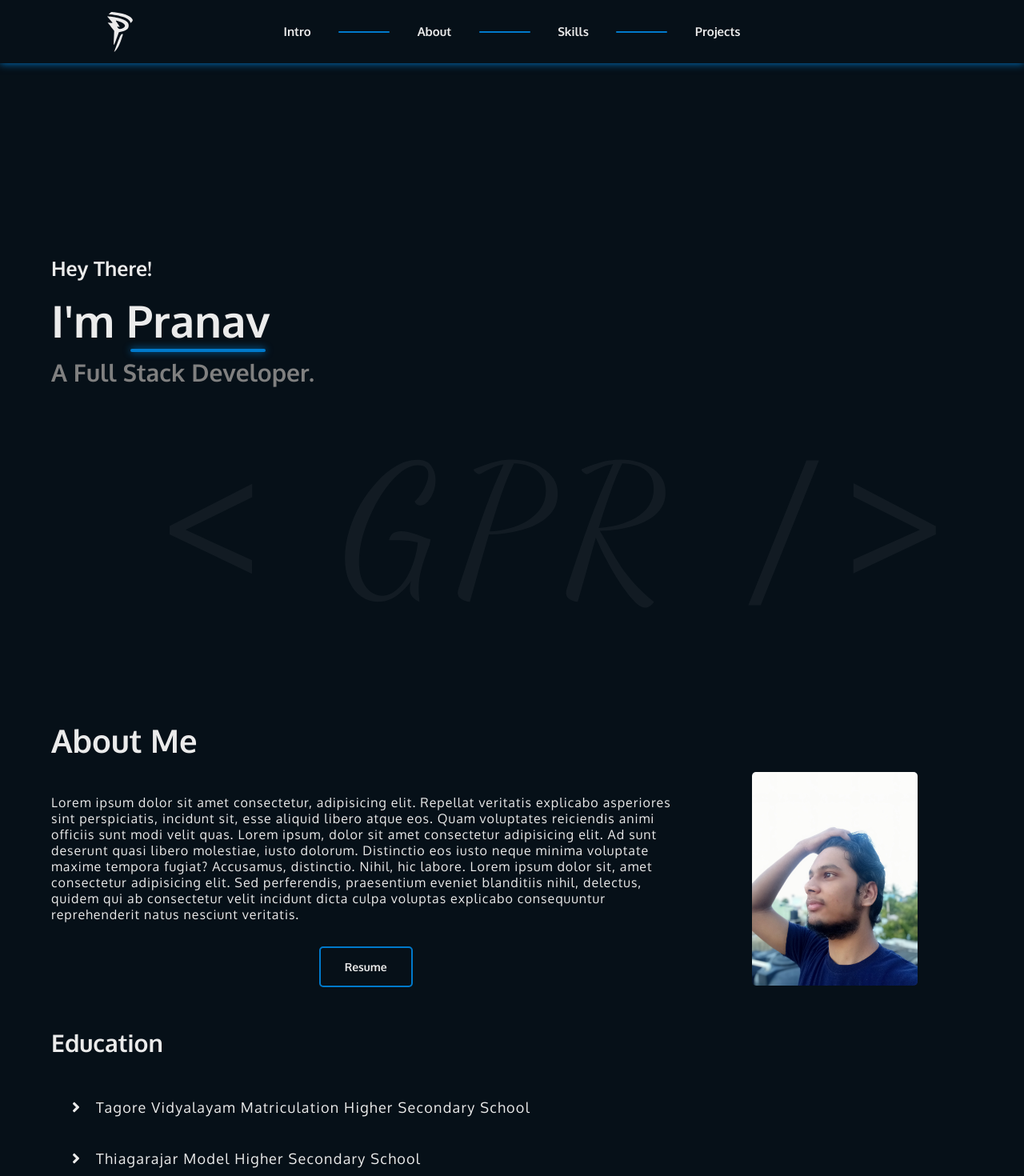
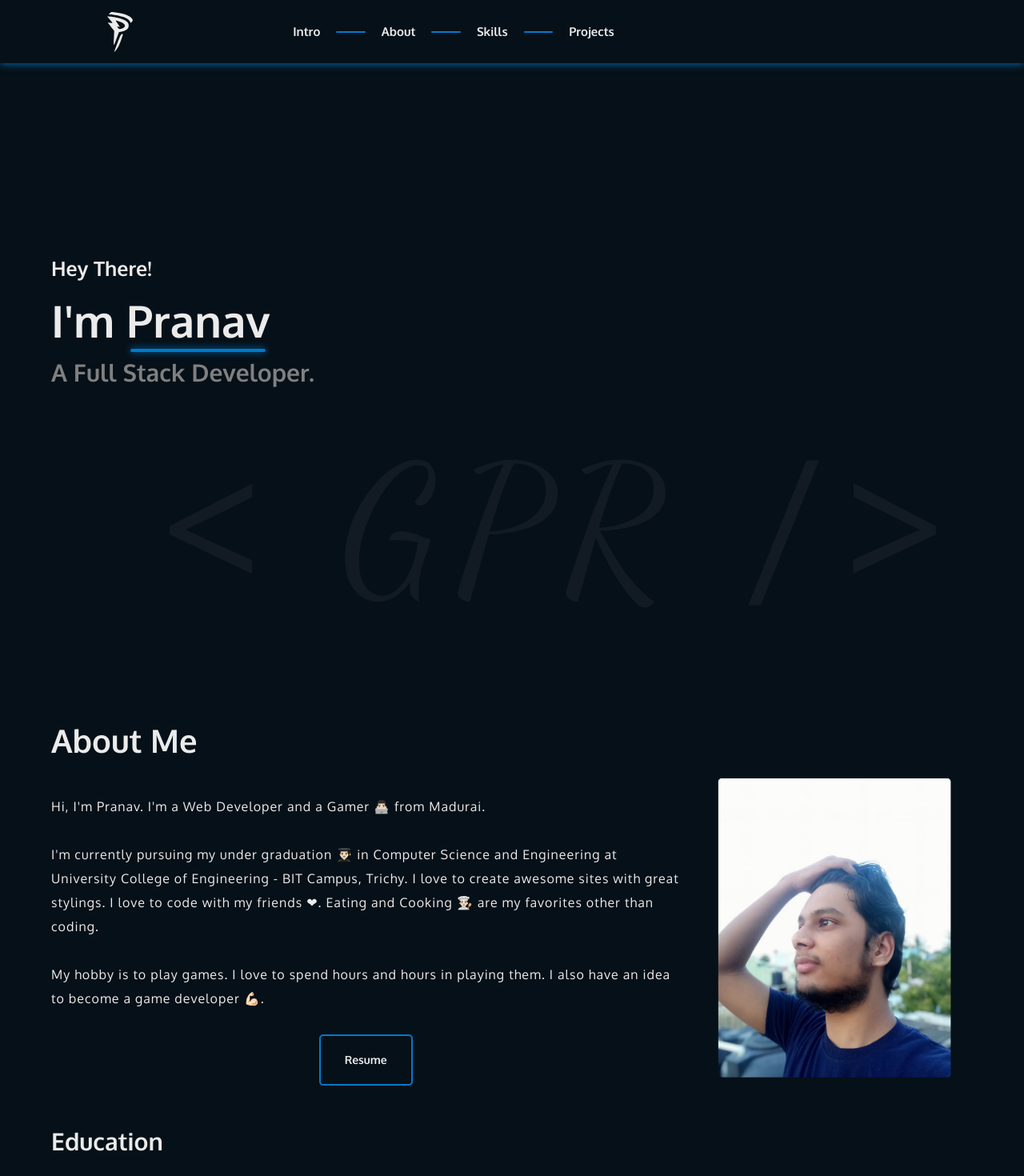
Before and after one commit to PranavGPR/Portfolio, a Next.js app: page / in a window 1280 px wide. Shown: the top 1470 px of the page at 80% size. Built offline with nearby package versions, Linux system fonts and the light colour scheme.

Commit message:
basic prototype completed

```diff
--- a/src/components/Accordion/accordion.module.scss
+++ b/src/components/Accordion/accordion.module.scss
@@ -28,6 +28,10 @@
     flex: 1 1 50%;
     font-size: 1.8rem;
     letter-spacing: 1.25px;
+
+    @media only screen and (max-width: 400px) {
+      flex: 1 1 90%;
+    }
   }
   .type,
   .tech {
@@ -35,6 +39,11 @@
     font-family: $font-code;
     font-size: 1.3rem;
     font-weight: 400;
+
+    @media only screen and (max-width: 400px) {
+      flex: 1 1 50%;
+      margin-top: 2rem;
+    }
   }
   .type {
     text-align: left;
@@ -53,6 +62,10 @@
       padding: 3rem 0 2rem;
       font-size: 1.5rem;
       letter-spacing: 1px;
+
+      @media screen and (max-width: 400px) {
+        padding: 1rem 0;
+      }
     }
 
     .actions {
--- a/src/components/Navbar/Navbar.tsx
+++ b/src/components/Navbar/Navbar.tsx
@@ -1,18 +1,7 @@
 import Link from "next/link";
 import { motion } from "framer-motion";
 import styles from "./navbar.module.scss";
-
-const svgVariants = {
-  // hidden: {
-  //   rotate: -180,
-  // },
-  // visible: {
-  //   rotate: 0,
-  //   transition: {
-  //     duration: 1,
-  //   },
-  // },
-};
+import { useRef } from "react";
 
 const pathVariants = {
   hidden: {
@@ -28,14 +17,13 @@ const pathVariants = {
 };
 
 export default function Navbar() {
+  const check = useRef(null);
+
   return (
     <nav className={styles.nav}>
       <Link href='/'>
         <motion.svg
           className={styles.nav__logo}
-          variants={svgVariants}
-          initial='hidden'
-          animate='visible'
           width='40'
           height='70'
           viewBox='0 0 70 110'
@@ -44,18 +32,35 @@ export default function Navbar() {
         >
           <motion.path
             variants={pathVariants}
+            initial='hidden'
+            animate='visible'
             d='M19.04 109.714C19.3285 108.6 23.5114 97.3188 28.1271 84.7842C34.6179 67.5143 37.3585 61.8041 39.5221 60.9685C41.3972 60.2721 42.6953 60.5507 42.9838 61.5256C43.1281 62.3612 40.3875 70.7176 36.9257 80.1882C32.3101 92.4442 28.7041 99.2686 24.3769 104.561C21.0593 108.6 18.6073 110.828 19.04 109.714Z'
           />
           <motion.path
             variants={pathVariants}
+            initial='hidden'
+            animate='visible'
             d='M18.1742 72.8077L19.0397 51.9168L14.1355 45.6495C11.395 42.1677 7.35624 37.0146 5.19264 34.2291L1.15392 28.9367L7.78896 29.7724C11.395 30.3295 14.424 30.3295 14.424 29.9116C14.424 29.4938 11.2507 25.4549 7.212 20.9982C3.31752 16.5414 0 12.5025 0 12.0847C0 11.1098 17.0203 13.1989 28.5595 15.8451C53.3688 21.2767 62.8887 30.3295 57.696 43.4211C55.9651 48.0171 48.8974 52.0561 39.3775 54.1451L32.0213 55.8164L26.5402 70.5794C17.0203 96.4841 17.1646 96.4841 18.1742 72.8077ZM42.6951 44.8139C52.0707 40.4964 50.3398 33.3935 38.5121 28.2404C34.3291 26.5691 29.1365 24.6193 26.9729 24.2015C22.3572 23.2265 22.3572 22.948 28.848 32.4186C35.3388 41.7499 35.1946 41.6106 31.1559 40.6357C26.8286 39.6608 26.3959 40.9142 29.8577 44.5353C32.7425 47.5993 36.3485 47.7386 42.6951 44.8139Z'
           />
           <motion.path
             variants={pathVariants}
+            initial='hidden'
+            animate='visible'
             d='M62.8887 26.9835C61.7347 22.3875 54.09 16.9558 44.2817 13.6133C36.06 10.8278 13.9913 6.6496 7.35623 6.6496H3.60599L7.35623 3.0285C11.1065 -0.592594 11.2507 -0.592594 22.5014 1.07868C50.9167 5.1176 66.7831 11.942 69.8122 21.4125C70.3891 23.3624 69.6679 25.1729 67.2159 27.4013L63.7541 30.4653L62.8887 26.9835Z'
           />
         </motion.svg>
       </Link>
+      <div className={styles.nav__items_container}>
+        <input
+          ref={check}
+          type='checkbox'
+          className={styles.nav__check}
+          id='nav__check'
+        />
+        <label htmlFor='nav__check' className={styles.nav__toggle}>
+          &nbsp;
+        </label>
+
         <ul className={styles.nav__items}>
           <li className={styles.nav__list}>
             <Link href='/'>Intro</Link>
@@ -73,6 +78,7 @@ export default function Navbar() {
             <Link href='/#projects'>Projects</Link>
           </li>
         </ul>
+      </div>
     </nav>
   );
 }
--- a/src/components/Navbar/navbar.module.scss
+++ b/src/components/Navbar/navbar.module.scss
@@ -15,6 +15,11 @@
   z-index: 100;
   box-shadow: 0px 0px 10px rgba($color-primary, 1);
 
+  @include respond(phone-large) {
+    padding: 4rem 0;
+    justify-content: flex-end;
+  }
+
   &__logo {
     position: absolute;
     top: 1.5rem;
@@ -26,16 +31,115 @@
     & > path {
       fill: $color-textcolor;
     }
+
+    @include respond(tab-port) {
+      left: 6rem;
+    }
+
+    @include respond(phone) {
+      left: 5rem;
+      top: 2rem;
+    }
+  }
+
+  &__check {
+    display: none;
+  }
+
+  &__toggle {
+    display: none;
+
+    @include respond(phone-large) {
+      border: none;
+      width: 2rem;
+      height: 2px;
+      display: inline-block;
+      margin-right: 8rem;
+      background-color: $color-primary;
+      position: relative;
+
+      transition: all 0.2s;
+      cursor: pointer;
+
+      &::before,
+      &::after {
+        height: 2px;
+        background-color: $color-primary;
+        display: inline-block;
+        position: absolute;
+        content: "";
+        left: 0;
+        cursor: pointer;
+
+        transition: all 0.2s;
+      }
+
+      &::before {
+        top: -0.8rem;
+        width: 3rem;
+      }
+
+      &::after {
+        top: 0.8rem;
+        width: 3rem;
+      }
+    }
+  }
+
+  &__check:checked + &__toggle {
+    transform: scaleX(1.3);
+
+    &::after {
+      transform: rotate(45deg) scaleX(0.5) translate(0, 1rem);
+      top: -1px;
+      left: -2px;
+    }
+
+    &::before {
+      transform: rotate(-45deg) scaleX(0.5) translate(0, -1rem);
+      top: 1px;
+      left: -2px;
+    }
+  }
+
+  &__check:checked ~ &__items {
+    @include respond(phone-large) {
+      transform: translateX(0);
+      box-shadow: -1rem 0.5rem 1rem rgba($color-primary, 0.1);
+    }
   }
 
   &__items {
     width: 50%;
     display: flex;
-    flex-direction: row;
-    justify-content: space-evenly;
+    justify-content: center;
     align-items: center;
     text-decoration: none;
     list-style: none;
+
+    @include respond(phone-large) {
+      position: fixed;
+      right: 0;
+      top: 7.7rem;
+      height: calc(100vh + 1px);
+      padding-top: 4rem;
+      width: 50%;
+      display: flex;
+      flex-direction: column;
+      justify-content: flex-start;
+      align-items: flex-start;
+      background-color: $color-primarybg;
+      overflow: hidden;
+      transform-origin: right;
+      transition: all 0.3s;
+      transform: translateX(100%);
+    }
+
+    &_container {
+      @include respond(phone-large) {
+        order: 1;
+      }
+    }
   }
 
   &__list {
@@ -43,30 +147,49 @@
     font-weight: 700;
     position: relative;
 
+    @include respond(phone-large) {
+      margin: 2rem 4rem;
+    }
+
     & > a {
       transition: all 0.2s;
+
       &:hover {
         color: $color-primary;
       }
+
+      @include respond(phone-large) {
+        font-size: 2rem;
+      }
+    }
+  }
+
+  .hamCloseBtn {
+    display: none;
+    cursor: pointer;
+
+    & > span {
+      margin-right: 1rem;
+    }
+
+    @include respond(phone-large) {
+      display: flex;
+      align-items: center;
+      margin-top: auto;
     }
   }
 
   &__line {
     content: "";
     display: block;
+    margin: 0 2rem;
     height: 2px;
-    min-width: 10%;
+    min-width: 25%;
     background-color: $color-primary;
     border-radius: 10px;
-    @media only screen and (max-width: 450px) {
-      min-width: 4%;
-    }
-    @media only screen and (max-width: 400px) {
-      min-width: 2%;
-    }
-    @media only screen and (max-width: 350px) {
-      min-width: 1%;
-      margin: 0;
+
+    @include respond(phone-large) {
+      display: none;
     }
   }
 }
--- a/src/components/ProjectCard/projectcard.module.scss
+++ b/src/components/ProjectCard/projectcard.module.scss
@@ -105,6 +105,7 @@
 
     @include respond(phone-large) {
       padding: 0;
+      margin-top: 3rem;
     }
   }
 
@@ -118,9 +119,11 @@
   &__techs {
     margin-top: auto;
     display: flex;
+    flex-wrap: wrap;
   }
 
   &__techItem {
+    margin-top: 1rem;
     cursor: pointer;
     font-family: $font-code;
     font-size: 1.2rem;
--- a/src/sections/About/About.tsx
+++ b/src/sections/About/About.tsx
@@ -12,18 +12,20 @@ export default function About() {
             <div className={styles.about__gridContainer}>
               <div className={styles.about__content}>
                 <Typography variant='description'>
-                  Lorem ipsum dolor sit amet consectetur, adipisicing elit.
-                  Repellat veritatis explicabo asperiores sint perspiciatis,
-                  incidunt sit, esse aliquid libero atque eos. Quam voluptates
-                  reiciendis animi officiis sunt modi velit quas. Lorem ipsum,
-                  dolor sit amet consectetur adipisicing elit. Ad sunt deserunt
-                  quasi libero molestiae, iusto dolorum. Distinctio eos iusto
-                  neque minima voluptate maxime tempora fugiat? Accusamus,
-                  distinctio. Nihil, hic labore. Lorem ipsum dolor sit, amet
-                  consectetur adipisicing elit. Sed perferendis, praesentium
-                  eveniet blanditiis nihil, delectus, quidem qui ab consectetur
-                  velit incidunt dicta culpa voluptas explicabo consequuntur
-                  reprehenderit natus nesciunt veritatis.
+                  Hi, I'm Pranav. I'm a Web Developer and a Gamer 👨🏻‍💻 from
+                  Madurai.
+                  <br />
+                  <br />
+                  I'm currently pursuing my under graduation 👨🏻‍🎓 in Computer
+                  Science and Engineering at University College of Engineering -
+                  BIT Campus, Trichy. I love to create awesome sites with great
+                  stylings. I love to code with my friends ❤. Eating and Cooking
+                  👨🏻‍🍳 are my favorites other than coding.
+                  <br />
+                  <br />
+                  My hobby is to play games. I love to spend hours and hours in
+                  playing them. I also have an idea to become a game developer
+                  💪🏻.
                 </Typography>
                 <Button
                   href='https://drive.google.com/file/d/1ARJgjGmTWoCtwBvW1srWz7uaBen5YGkO/view?usp=sharing'
--- a/src/sections/About/about.module.scss
+++ b/src/sections/About/about.module.scss
@@ -14,7 +14,14 @@
   &__gridContainer {
     display: grid;
     grid-template-columns: minmax(min-content, 70%) minmax(30%, 1fr);
+    grid-template-rows: min-content;
     grid-gap: 2rem;
+    justify-content: space-between;
+
+    @include respond(phone) {
+      grid-template-columns: 1fr;
+      grid-template-rows: min-content 100%;
+    }
   }
 
   &__content {
@@ -24,23 +31,46 @@
     display: flex;
     flex-direction: column;
     align-items: center;
+    line-height: 3rem;
   }
 
   &__image {
-    width: 60%;
+    display: inline-block;
+    position: absolute;
+    top: 50%;
+    left: 50%;
+    transform: translate(-50%, -50%);
+    max-height: 95%;
+    align-self: center;
+    object-fit: contain;
     box-shadow: 0 0 1rem transparent;
     border-radius: 0.5rem;
     transition: all 0.4s;
 
+    &Container {
+      position: relative;
+      width: 100%;
+      height: 100%;
+      text-align: center;
+
+      @include respond(phone) {
+        max-height: 30rem;
+      }
+    }
+
+    @include respond(tab-port) {
+      min-height: 23rem;
+      max-height: 50%;
+    }
+
+    @include respond(phone) {
+      max-height: 100%;
+      position: static;
+      transform: none;
+    }
+
     &:hover {
       box-shadow: 0 0 2rem rgba($color-primary, 0.8);
-    }
-
-    &Container {
-      grid-row: 1;
-      display: flex;
-      align-items: center;
-      justify-content: center;
     }
   }
 }
--- a/src/sections/Hero/hero.module.scss
+++ b/src/sections/Hero/hero.module.scss
@@ -20,6 +20,19 @@
     bottom: 4rem;
     right: 11rem;
     opacity: 0.1;
+
+    @include respond(tab-lan) {
+      width: 60%;
+    }
+
+    @include respond(tab-port) {
+      width: 70%;
+    }
+
+    @include respond(phone) {
+      width: 90%;
+      right: 10%;
+    }
   }
 
   &__name {
@@ -34,6 +47,10 @@
       background-color: $color-primary;
       border-radius: 10px;
       box-shadow: 0 0 1rem rgba($color-primary, 1);
+
+      @include respond(phone) {
+        top: 6rem;
+      }
     }
   }
 }
```
Also changed, not shown: src/components/Accordion/Accordion.tsx (+24 -2 lines). Lines whose indentation alone changed are shown as unchanged.
